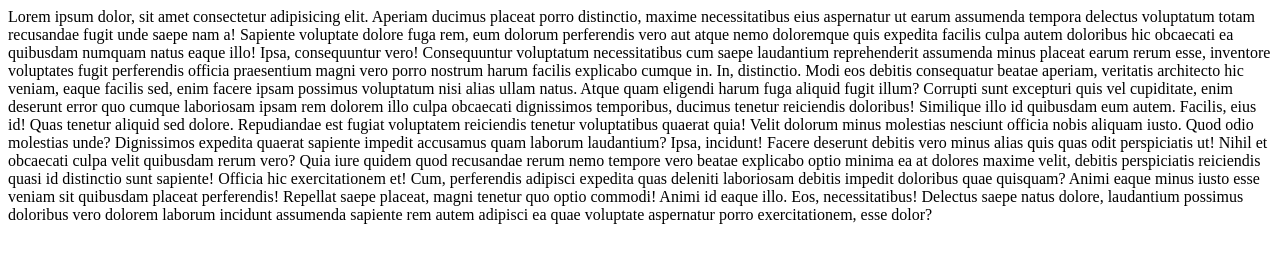
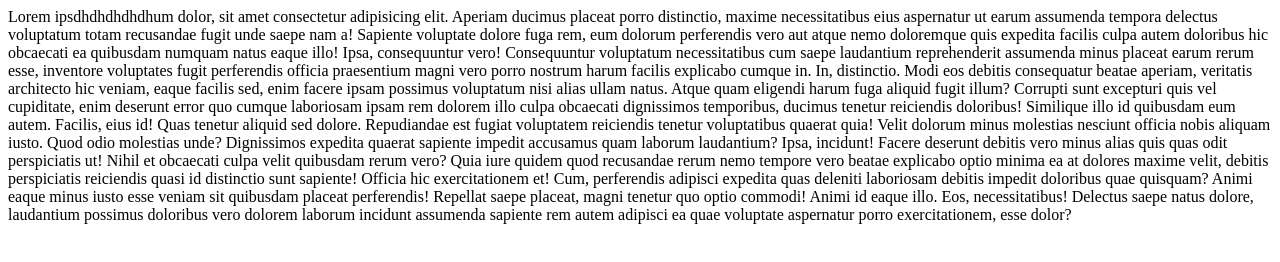
Before and after one commit to lavishjain36/vscodegitdemo, a plain HTML site: page data/index.html in a window 1280 px wide. Drawn offline with Linux system fonts and the light colour scheme.

Commit message:
new changes

```diff
--- a/data/index.html
+++ b/data/index.html
@@ -7,7 +7,7 @@
     <title>Document</title>
 </head>
 <body>
-    Lorem ipsum dolor, sit amet consectetur adipisicing elit. Aperiam ducimus placeat porro distinctio, maxime necessitatibus eius aspernatur ut earum assumenda tempora delectus voluptatum totam recusandae fugit unde saepe nam a!
+    Lorem ipsdhdhdhdhdhum dolor, sit amet consectetur adipisicing elit. Aperiam ducimus placeat porro distinctio, maxime necessitatibus eius aspernatur ut earum assumenda tempora delectus voluptatum totam recusandae fugit unde saepe nam a!
     Sapiente voluptate dolore fuga rem, eum dolorum perferendis vero aut atque nemo doloremque quis expedita facilis culpa autem doloribus hic obcaecati ea quibusdam numquam natus eaque illo! Ipsa, consequuntur vero!
     Consequuntur voluptatum necessitatibus cum saepe laudantium reprehenderit assumenda minus placeat earum rerum esse, inventore voluptates fugit perferendis officia praesentium magni vero porro nostrum harum facilis explicabo cumque in. In, distinctio.
     Modi eos debitis consequatur beatae aperiam, veritatis architecto hic veniam, eaque facilis sed, enim facere ipsam possimus voluptatum nisi alias ullam natus. Atque quam eligendi harum fuga aliquid fugit illum?
```
